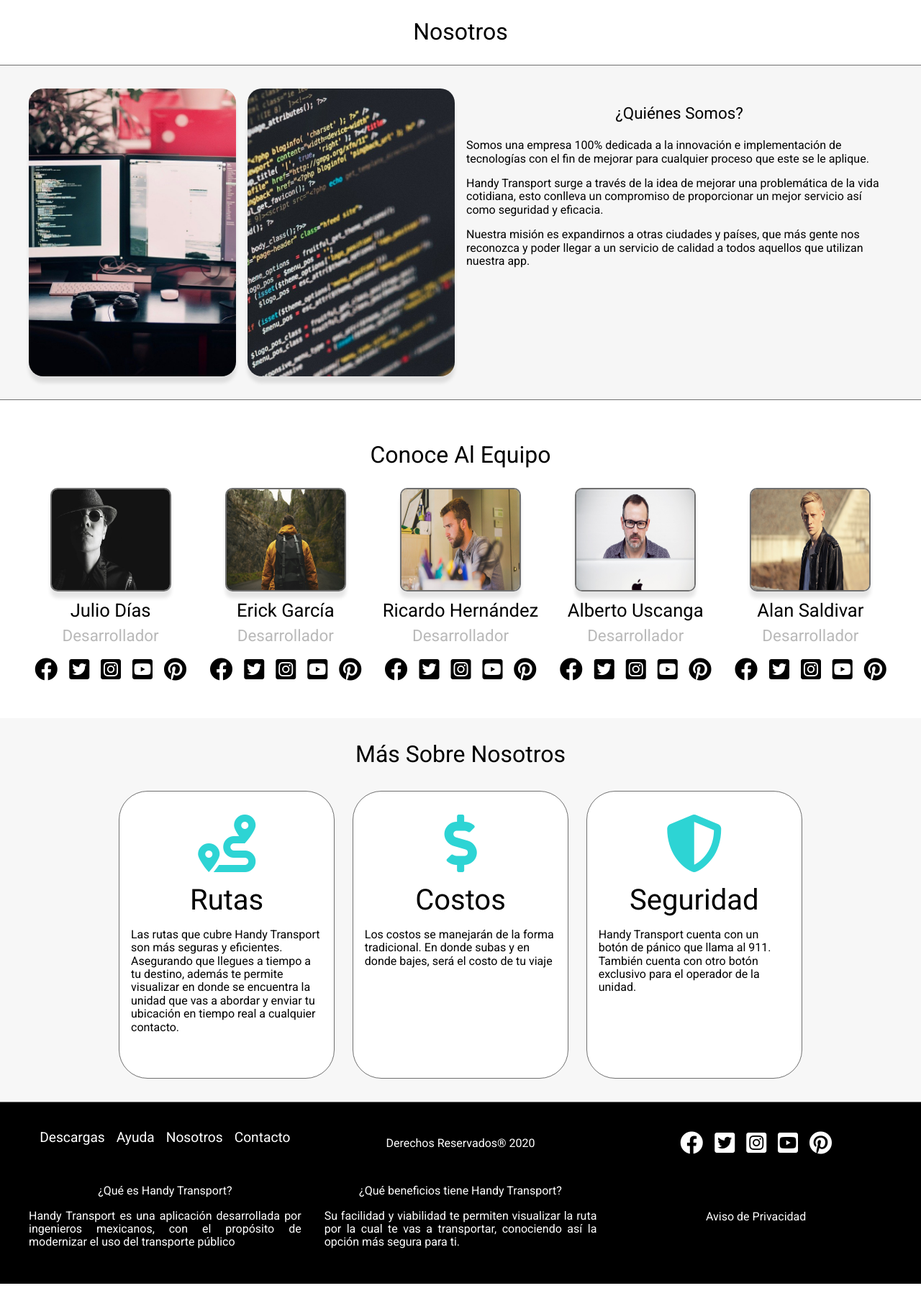
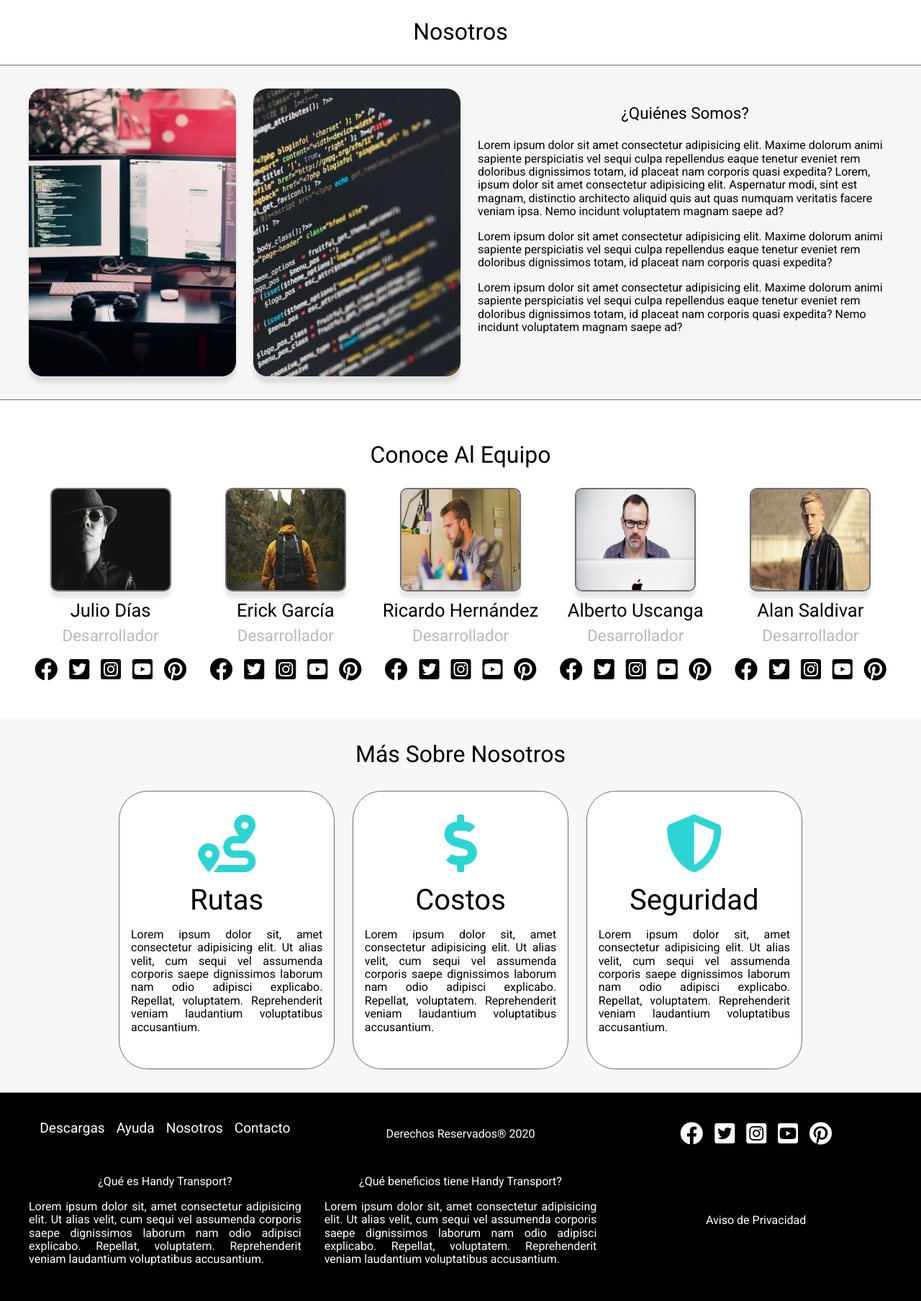
Before and after one commit to FTH-EGC/Handy-Transport, a PHP site: page /nosotros.html in a window 1280 px wide. Shown: the part 132-1940 px from the top of the page at 72% size. Before the commit the page ends 1916 px from the top, so only its background shows below. Run offline with PHP 8.4, Linux system fonts and the light colour scheme.

Commit message:
Corrigiendo estilos

```diff
--- a/css/app.css
+++ b/css/app.css
@@ -216,12 +236,8 @@
   flex-direction: column;
   align-items: center;
   margin-bottom: 2rem;
-  max-width: 23rem;
-  height: 25rem;
+  text-align: justify;
   padding: 2rem 1rem;
-}
-.info-card {
-  margin-bottom: 7rem;
 }
 @media (min-width: 768px) {
   .card-nosotros {
@@ -514,7 +530,7 @@
   .quienes-somos .contenedor{
     display: grid;
     grid-template-columns: repeat(3,auto);
-    column-gap: 1rem;
+    column-gap: 1.5rem;
   }
   .imagenes-nosotros .imagen1{
     grid-column: 1/2;
--- a/nosotros.html
+++ b/nosotros.html
@@ -41,17 +41,25 @@
                 <div class="info-nosotros">
                     <h3>¿Quiénes Somos?</h3>
                     <p>
-                        Somos una empresa 100% dedicada a la innovación e implementación de tecnologías con el fin de
-                        mejorar para cualquier proceso que este se le aplique.
+                        Lorem ipsum dolor sit amet consectetur adipisicing elit. Maxime dolorum animi sapiente
+                        perspiciatis vel sequi culpa repellendus eaque tenetur eveniet rem doloribus dignissimos totam,
+                        id placeat nam corporis quasi expedita?
+                        Lorem, ipsum dolor sit amet consectetur adipisicing elit. Aspernatur modi, sint est magnam,
+                        distinctio architecto aliquid quis aut quas numquam veritatis facere veniam ipsa. Nemo incidunt
+                        voluptatem magnam saepe ad?
                     </p>
                     <p>
-                        Handy Transport surge a través de la idea de mejorar una problemática de la vida cotidiana, esto
-                        conlleva un compromiso de proporcionar un mejor servicio así como seguridad y eficacia.
+                        Lorem ipsum dolor sit amet consectetur adipisicing elit. Maxime dolorum animi sapiente
+                        perspiciatis vel sequi culpa repellendus eaque tenetur eveniet rem doloribus dignissimos totam,
+                        id placeat nam corporis quasi expedita?
+
                     </p>
                     <p>
-                        Nuestra misión es expandirnos a otras ciudades y países, que más gente nos reconozca y poder
-                        llegar
-                        a un servicio de calidad a todos aquellos que utilizan nuestra app.
+                        Lorem ipsum dolor sit amet consectetur adipisicing elit. Maxime dolorum animi sapiente
+                        perspiciatis vel sequi culpa repellendus eaque tenetur eveniet rem doloribus dignissimos totam,
+                        id placeat nam corporis quasi expedita? Nemo incidunt
+                        voluptatem magnam saepe ad?
+
                     </p>
                 </div>
             </div>
@@ -204,13 +212,9 @@
                         <span>Rutas</span>
                         <div class="info-card">
                             <p>
-                                Las rutas que cubre Handy Transport
-                                son más seguras y eficientes.
-                                Asegurando que llegues a tiempo a tu
-                                destino, además te permite visualizar
-                                en donde se encuentra la unidad que
-                                vas a abordar y enviar tu ubicación en
-                                tiempo real a cualquier contacto.
+                                Lorem ipsum dolor sit, amet consectetur adipisicing elit. Ut alias velit, cum sequi vel
+                                assumenda corporis saepe dignissimos laborum nam odio adipisci explicabo. Repellat,
+                                voluptatem. Reprehenderit veniam laudantium voluptatibus accusantium.
                             </p>
                         </div>
                     </div>
@@ -219,9 +223,9 @@
                         <span>Costos</span>
                         <div class="info-card">
                             <p>
-                                Los costos se manejarán de la forma
-                                tradicional. En donde subas y en
-                                donde bajes, será el costo de tu viaje
+                                Lorem ipsum dolor sit, amet consectetur adipisicing elit. Ut alias velit, cum sequi vel
+                                assumenda corporis saepe dignissimos laborum nam odio adipisci explicabo. Repellat,
+                                voluptatem. Reprehenderit veniam laudantium voluptatibus accusantium.
                             </p>
                         </div>
                     </div>
@@ -230,16 +234,17 @@
                         <span>Seguridad</span>
                         <div class="info-card">
                             <p>
-                                Handy Transport cuenta con un botón
-                                de pánico que llama al 911. También
-                                cuenta con otro botón exclusivo para
-                                el operador de la unidad.
+                                Lorem ipsum dolor sit, amet consectetur adipisicing elit. Ut alias velit, cum sequi vel
+                                assumenda corporis saepe dignissimos laborum nam odio adipisci explicabo. Repellat,
+                                voluptatem. Reprehenderit veniam laudantium voluptatibus accusantium.
                             </p>
                         </div>
                     </div>
                 </div>
             </div>
         </section>
+
+
     </main>
 
 
@@ -272,15 +277,17 @@
             <div class="pregunta">
                 <p>¿Qué es Handy Transport?</p>
                 <p class="respuesta">
-                    Handy Transport es una aplicación desarrollada por ingenieros mexicanos, con el propósito de
-                    modernizar el uso del transporte público
+                    Lorem ipsum dolor sit, amet consectetur adipisicing elit. Ut alias velit, cum sequi vel
+                    assumenda corporis saepe dignissimos laborum nam odio adipisci explicabo. Repellat,
+                    voluptatem. Reprehenderit veniam laudantium voluptatibus accusantium.
                 </p>
             </div>
             <div class="pregunta">
                 <p>¿Qué beneficios tiene Handy Transport?</p>
                 <p class="respuesta">
-                    Su facilidad y viabilidad te permiten visualizar la ruta por la cual te vas a transportar,
-                    conociendo así la opción más segura para ti.
+                    Lorem ipsum dolor sit, amet consectetur adipisicing elit. Ut alias velit, cum sequi vel
+                    assumenda corporis saepe dignissimos laborum nam odio adipisci explicabo. Repellat,
+                    voluptatem. Reprehenderit veniam laudantium voluptatibus accusantium.
                 </p>
             </div>
             <div class="aviso">
```
Also changed, not shown: other parts of css/app.css (+55 -8 lines), ayuda.html (+16 -13 lines), contacto.html (+34 -10 lines), descargas.html (+6 -3 lines), index.html (+15 -17 lines), img/logo.png (deleted), img/slide1.jpg.
